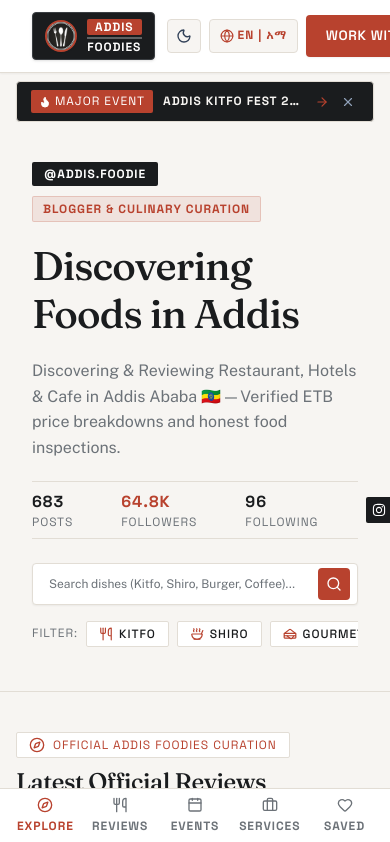
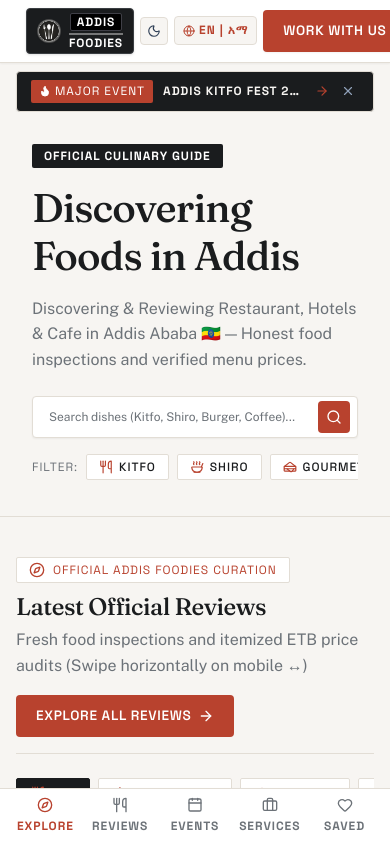
Before and after one commit to Moss-kk/Addis_Foodie, a Next.js app: page / in a window 390 px wide. Shown: the top 842 px of the page. Built offline with nearby package versions, Linux system fonts and the light colour scheme.

Commit message:
fix: restore black-and-white header logo, remove hero stats block, update reviews page feed hierarchy, fix mobile header responsiveness

```diff
--- a/src/components/Footer.tsx
+++ b/src/components/Footer.tsx
@@ -37,7 +37,7 @@
           {/* Column 1: Brand & Social Hub */}
           <div className="lg:col-span-2 flex flex-col gap-4">
             <div className="brightness-125">
-              <AddisFoodieLogo diluted={false} />
+              <AddisFoodieLogo size="md" />
             </div>
 
             <p className="text-xs sm:text-sm font-body leading-relaxed max-w-md text-[#9DA3A8]">
--- a/src/components/Header.tsx
+++ b/src/components/Header.tsx
@@ -2,9 +2,8 @@
 
 import React, { useState } from 'react';
 import Link from 'next/link';
-import Image from 'next/image';
 import { usePathname } from 'next/navigation';
-import { Menu, X, Globe, Sun, Moon, Handshake } from 'lucide-react';
+import { Menu, X, Globe, Sun, Moon } from 'lucide-react';
 import { useLanguage } from '../context/LanguageContext';
 import { useTheme } from '../context/ThemeContext';
 import AddisFoodieLogo from './ui/AddisFoodieLogo';
@@ -16,11 +15,11 @@
   const [menuOpen, setMenuOpen] = useState(false);
 
   return (
-    <header className="sticky top-0 z-40 bg-[var(--bg-surface)]/95 backdrop-blur-md border-b border-[var(--border-subtle)] px-4 md:px-8 py-3 transition-all max-w-full overflow-x-hidden shadow-xs">
-      <div className="site-container mx-auto flex items-center justify-between gap-3">
+    <header className="sticky top-0 z-40 bg-[var(--bg-surface)]/95 backdrop-blur-md border-b border-[var(--border-subtle)] px-2.5 sm:px-6 py-2 sm:py-3 transition-all max-w-full overflow-x-hidden shadow-xs">
+      <div className="site-container mx-auto flex items-center justify-between gap-1.5 sm:gap-4">
 
         {/* Brand Logo */}
-        <div className="flex items-center gap-2">
+        <div className="flex items-center shrink-0">
           <AddisFoodieLogo size="md" />
         </div>
 
@@ -47,25 +46,25 @@
         </nav>
 
         {/* Right Action Controls */}
-        <div className="flex items-center gap-2 sm:gap-3 shrink-0">
+        <div className="flex items-center gap-1.5 sm:gap-3 shrink-0">
 
           {/* Theme Switcher */}
           <button
             type="button"
             onClick={toggleTheme}
-            className="p-2 rounded-md border border-[var(--border-subtle)] bg-[var(--bg-app)] text-[var(--text-primary)] hover:border-[#B8422E] transition cursor-pointer"
+            className="p-1.5 sm:p-2 rounded-md border border-[var(--border-subtle)] bg-[var(--bg-app)] text-[var(--text-primary)] hover:border-[#B8422E] transition cursor-pointer"
             title={isDark ? 'Day Mode' : 'Night Mode'}
           >
-            {isDark ? <Sun className="w-4 h-4 text-amber-400" /> : <Moon className="w-4 h-4 text-slate-700" />}
+            {isDark ? <Sun className="w-3.5 h-3.5 sm:w-4 sm:h-4 text-amber-400" /> : <Moon className="w-3.5 h-3.5 sm:w-4 sm:h-4 text-slate-700" />}
           </button>
 
           {/* Language Switcher */}
           <button
             type="button"
             onClick={toggleLang}
-            className="px-2.5 py-1.5 rounded-md border border-[var(--border-subtle)] bg-[var(--bg-app)] text-[11px] font-label font-bold text-[#B8422E] hover:border-[#B8422E] transition cursor-pointer flex items-center gap-1"
+            className="px-2 py-1 sm:px-2.5 sm:py-1.5 rounded-md border border-[var(--border-subtle)] bg-[var(--bg-app)] text-[10px] sm:text-[11px] font-label font-bold text-[#B8422E] hover:border-[#B8422E] transition cursor-pointer flex items-center gap-1"
           >
-            <Globe className="w-3.5 h-3.5 text-[#B8422E]" />
+            <Globe className="w-3 h-3 sm:w-3.5 sm:h-3.5 text-[#B8422E]" />
             <span>{lang === 'EN' ? 'EN | አማ' : 'አማ | EN'}</span>
           </button>
 
@@ -81,7 +80,7 @@
           <button
             type="button"
             onClick={() => setMenuOpen(!menuOpen)}
-            className="md:hidden p-2 text-[var(--text-primary)] hover:text-[#B8422E] focus:outline-none cursor-pointer"
+            className="md:hidden p-1.5 text-[var(--text-primary)] hover:text-[#B8422E] focus:outline-none cursor-pointer"
             aria-label="Toggle Menu"
           >
             {menuOpen ? <X className="w-6 h-6" /> : <Menu className="w-6 h-6" />}
@@ -92,26 +91,26 @@
 
       {/* Mobile Slide-down Menu Drawer */}
       {menuOpen && (
-        <div className="md:hidden mt-3 pt-3 border-t border-[var(--border-subtle)] flex flex-col gap-2 pb-2 animate-fadeIn bg-[var(--bg-surface)] px-2 rounded-b-lg shadow-md">
-          <Link href="/" onClick={() => setMenuOpen(false)} className="px-3 py-2 text-[var(--text-primary)] hover:text-[#B8422E] font-label text-xs uppercase tracking-wider rounded-md hover:bg-[var(--bg-app)]">
+        <div className="md:hidden mt-2 pt-3 border-t border-[var(--border-subtle)] flex flex-col gap-2 pb-2 animate-fadeIn bg-[var(--bg-surface)] px-2 rounded-b-lg shadow-md">
+          <Link href="/" onClick={() => setMenuOpen(false)} className="px-3 py-2.5 text-[var(--text-primary)] hover:text-[#B8422E] font-label text-xs uppercase tracking-wider rounded-md hover:bg-[var(--bg-app)]">
             {t('explore')}
           </Link>
-          <Link href="/reviews" onClick={() => setMenuOpen(false)} className="px-3 py-2 text-[var(--text-primary)] hover:text-[#B8422E] font-label text-xs uppercase tracking-wider rounded-md hover:bg-[var(--bg-app)]">
+          <Link href="/reviews" onClick={() => setMenuOpen(false)} className="px-3 py-2.5 text-[var(--text-primary)] hover:text-[#B8422E] font-label text-xs uppercase tracking-wider rounded-md hover:bg-[var(--bg-app)]">
             {t('reviews')}
           </Link>
-          <Link href="/events" onClick={() => setMenuOpen(false)} className="px-3 py-2 text-[var(--text-primary)] hover:text-[#B8422E] font-label text-xs uppercase tracking-wider rounded-md hover:bg-[var(--bg-app)]">
+          <Link href="/events" onClick={() => setMenuOpen(false)} className="px-3 py-2.5 text-[var(--text-primary)] hover:text-[#B8422E] font-label text-xs uppercase tracking-wider rounded-md hover:bg-[var(--bg-app)]">
             {t('events')}
           </Link>
-          <Link href="/services" onClick={() => setMenuOpen(false)} className="px-3 py-2 text-[var(--text-primary)] hover:text-[#B8422E] font-label text-xs uppercase tracking-wider rounded-md hover:bg-[var(--bg-app)]">
+          <Link href="/services" onClick={() => setMenuOpen(false)} className="px-3 py-2.5 text-[var(--text-primary)] hover:text-[#B8422E] font-label text-xs uppercase tracking-wider rounded-md hover:bg-[var(--bg-app)]">
             {t('services')}
           </Link>
-          <Link href="/saved" onClick={() => setMenuOpen(false)} className="px-3 py-2 text-[var(--text-primary)] hover:text-[#B8422E] font-label text-xs uppercase tracking-wider rounded-md hover:bg-[var(--bg-app)]">
+          <Link href="/saved" onClick={() => setMenuOpen(false)} className="px-3 py-2.5 text-[var(--text-primary)] hover:text-[#B8422E] font-label text-xs uppercase tracking-wider rounded-md hover:bg-[var(--bg-app)]">
             {lang === 'AM' ? 'ተወዳጆች' : 'Saved Foods'}
           </Link>
-          <Link href="/about" onClick={() => setMenuOpen(false)} className="px-3 py-2 text-[var(--text-primary)] hover:text-[#B8422E] font-label text-xs uppercase tracking-wider rounded-md hover:bg-[var(--bg-app)]">
+          <Link href="/about" onClick={() => setMenuOpen(false)} className="px-3 py-2.5 text-[var(--text-primary)] hover:text-[#B8422E] font-label text-xs uppercase tracking-wider rounded-md hover:bg-[var(--bg-app)]">
             {t('about')}
           </Link>
-          <Link href="/collaborate" onClick={() => setMenuOpen(false)} className="mt-2 text-center button-primary py-2.5 rounded-md text-white font-label text-xs uppercase tracking-wider shadow-xs">
+          <Link href="/collaborate" onClick={() => setMenuOpen(false)} className="mt-2 text-center button-primary py-3 rounded-md text-white font-label text-xs uppercase tracking-wider shadow-xs">
             {t('workWithUs')}
           </Link>
         </div>
--- a/src/components/home/HeroSection.tsx
+++ b/src/components/home/HeroSection.tsx
@@ -2,9 +2,7 @@
 
 import React from 'react';
 import Image from 'next/image';
-import Link from 'next/link';
-import { Search, Utensils, Soup, Sandwich, Coffee, MapPin, Compass, ArrowRight } from 'lucide-react';
-import { FaInstagram, FaTelegramPlane, FaTiktok } from 'react-icons/fa';
+import { Search, Utensils, Soup, Sandwich, Coffee, MapPin, ArrowRight } from 'lucide-react';
 import { useLanguage } from '../../context/LanguageContext';
 
 interface HeroSectionProps {
@@ -36,7 +34,7 @@
 
   return (
     <section
-      className="relative overflow-hidden py-10 md:py-16 px-4 md:px-8 border-b"
+      className="relative overflow-hidden py-8 sm:py-12 md:py-16 px-4 md:px-8 border-b"
       style={{
         backgroundColor: 'var(--bg-app)',
         borderColor: 'var(--border-subtle)',
@@ -45,16 +43,11 @@
       <div className="site-container mx-auto grid grid-cols-1 lg:grid-cols-12 gap-8 items-center">
 
         {/* Left Side Content - Broadsheet Architectural Layout */}
-        <div className="lg:col-span-7 flex flex-col items-start text-left gap-5">
+        <div className="lg:col-span-7 flex flex-col items-start text-left gap-4 sm:gap-5">
 
-          {/* Authentic Social Handle & Category Badge */}
-          <div className="flex flex-wrap items-center gap-2.5">
-            <span className="px-3 py-1 rounded-sm bg-[#1A1C1E] text-white font-label text-xs uppercase tracking-wider font-bold">
-              @addis.foodie
-            </span>
-            <span className="px-2.5 py-1 rounded-sm bg-[#B8422E]/10 text-[#B8422E] border border-[#B8422E]/20 font-label text-xs uppercase font-bold">
-              Blogger &amp; Culinary Curation
-            </span>
+          {/* Tagline Badge */}
+          <div className="inline-flex items-center gap-2 px-3 py-1 rounded-sm bg-[#1A1C1E] text-white font-label text-xs uppercase tracking-wider font-bold">
+            <span>Official Culinary Guide</span>
           </div>
 
           {/* Fraunces Display Headline */}
@@ -62,60 +55,15 @@
             {lang === 'AM' ? 'አዲስ አበባ ውስጥ ቀዳሚው የምግብ ቤት መሪ' : 'Discovering Foods in Addis'}
           </h1>
 
-          {/* Authentic Instagram Bio Copy */}
+          {/* Authentic Bio Copy */}
           <p className="text-sm sm:text-base md:text-lg font-body text-[var(--text-secondary)] leading-relaxed max-w-xl">
             {lang === 'AM'
               ? 'በአዲስ ፉዲዎች የተመረጡ የምግብ ቤት፣ የሆቴሎች እና የካፌዎች ታማኝ ግምገማዎች እና የብር ዋጋ ዝርዝሮች።'
-              : 'Discovering & Reviewing Restaurant, Hotels & Cafe in Addis Ababa 🇪🇹 — Verified ETB price breakdowns and honest food inspections.'}
+              : 'Discovering & Reviewing Restaurant, Hotels & Cafe in Addis Ababa 🇪🇹 — Honest food inspections and verified menu prices.'}
           </p>
 
-          {/* Social Audience Proof Bar */}
-          <div className="flex items-center gap-6 py-2 border-y border-[var(--border-subtle)] w-full max-w-lg text-xs font-label">
-            <div>
-              <span className="font-bold text-[var(--text-primary)] text-base block">683</span>
-              <span className="text-[var(--text-secondary)] uppercase">Posts</span>
-            </div>
-            <div className="h-6 w-px bg-[var(--border-subtle)]" />
-            <div>
-              <span className="font-bold text-[#B8422E] text-base block">64.8K</span>
-              <span className="text-[var(--text-secondary)] uppercase">Followers</span>
-            </div>
-            <div className="h-6 w-px bg-[var(--border-subtle)]" />
-            <div>
-              <span className="font-bold text-[var(--text-primary)] text-base block">96</span>
-              <span className="text-[var(--text-secondary)] uppercase">Following</span>
-            </div>
-            <div className="h-6 w-px bg-[var(--border-subtle)]" />
-            <div className="flex items-center gap-2 ml-auto">
-              <a
-                href="https://www.instagram.com/p/CK8TFBSngx8/?igshid=1pjzbuzr55jv8"
-                target="_blank" rel="noopener noreferrer"
-                className="p-1.5 rounded-sm bg-[#1A1C1E] text-white hover:bg-[#B8422E] transition-colors"
-                title="Instagram"
-              >
-                <FaInstagram size={14} />
-              </a>
-              <a
-                href="https://t.me/addisfoodies"
-                target="_blank" rel="noopener noreferrer"
-                className="p-1.5 rounded-sm bg-[#1A1C1E] text-white hover:bg-[#B8422E] transition-colors"
-                title="Telegram"
-              >
-                <FaTelegramPlane size={14} />
-              </a>
-              <a
-                href="https://www.tiktok.com/@addis.foodie?_r=1&_t=ZS-98Smpg1WuZg"
-                target="_blank" rel="noopener noreferrer"
-                className="p-1.5 rounded-sm bg-[#1A1C1E] text-white hover:bg-[#B8422E] transition-colors"
-                title="TikTok @addis.foodie"
-              >
-                <FaTiktok size={14} />
-              </a>
-            </div>
-          </div>
-
           {/* Clean Search Input Form */}
-          <div className="w-full max-w-xl pt-1">
+          <div className="w-full max-w-xl pt-2">
             <form onSubmit={handleSearchSubmit} className="relative flex items-center">
               <input
                 type="text"
@@ -155,7 +103,7 @@
 
         </div>
 
-        {/* Right Side Visual Framing Card */}
+        {/* Right Side Visual Framing Card (Using real imported photos) */}
         <div className="lg:col-span-5 hidden lg:flex flex-col gap-4">
           <div className="heritage-card p-4 relative overflow-hidden bg-[#1A1C1E] text-white border border-[#3A3E42] rounded-lg shadow-sm">
 
@@ -168,7 +116,7 @@
                 className="object-cover"
               />
               <div className="absolute top-3 left-3 bg-[#1A1C1E] px-2.5 py-1 rounded-xs text-[10px] font-label font-bold text-white uppercase tracking-wider border border-white/20">
-                Official Post Stamp
+                Addis Foodie™ Review
               </div>
               <div className="absolute bottom-3 right-3 bg-[#B8422E] text-white px-2.5 py-1 rounded-xs text-[10px] font-label font-bold uppercase">
                 580 Br
@@ -177,7 +125,7 @@
 
             <div className="flex flex-col gap-1.5">
               <div className="flex items-center justify-between text-xs font-label text-slate-300">
-                <span className="text-[#B8422E] font-bold">@addis.foodie</span>
+                <span className="text-[#B8422E] font-bold">Titich Gourmet</span>
                 <span>Bole Atlas</span>
               </div>
               <h3 className="font-display text-lg text-white font-medium">
@@ -190,7 +138,7 @@
                 onClick={onExploreClick}
                 className="mt-2 button-primary py-2 text-xs uppercase tracking-wider rounded-md text-white flex items-center justify-center gap-2"
               >
-                <span>Read Full Inspection</span>
+                <span>Read Inspection</span>
                 <ArrowRight className="w-3.5 h-3.5" />
               </button>
             </div>
--- a/src/components/ui/AddisFoodieLogo.tsx
+++ b/src/components/ui/AddisFoodieLogo.tsx
@@ -6,16 +6,14 @@
 
 interface AddisFoodieLogoProps {
   size?: 'sm' | 'md' | 'lg';
-  diluted?: boolean;
 }
 
 export default function AddisFoodieLogo({ size = 'md' }: AddisFoodieLogoProps) {
-  // Heritage design system logo container - prominent high-contrast framing
   return (
     <Link href="/" className="group focus-ring rounded-md flex-shrink-0 inline-block">
-      <div className="bg-[#1A1C1E] border border-[#3A3E42] rounded-md px-3 py-1.5 shadow-sm transition-all duration-300 flex items-center gap-2.5 group-hover:border-[#B8422E]">
-        {/* Preserved Authentic Circle Logo Icon */}
-        <div className="relative w-8 h-8 rounded-full overflow-hidden border-2 border-[#B8422E] flex-shrink-0 bg-[#1A1C1E] shadow-xs">
+      <div className="bg-[#1A1C1E] border border-[#3A3E42] rounded-md px-2.5 sm:px-3 py-1 sm:py-1.5 shadow-sm transition-all duration-300 flex items-center gap-2 sm:gap-2.5 group-hover:border-white/40">
+        {/* Circle Logo Icon */}
+        <div className="relative w-6 h-6 sm:w-8 sm:h-8 rounded-full overflow-hidden border border-white/30 flex-shrink-0 bg-black shadow-xs">
           <Image
             src="/images/logo.png"
             alt="Addis Foodies Logo"
@@ -24,20 +22,20 @@
           />
         </div>
 
-        {/* Signature Heritage Brand Mark */}
+        {/* Signature Black and White Brand Mark (No Orange) */}
         <div className="flex flex-col items-center justify-center tracking-tight">
-          <div className="bg-[#B8422E] text-white px-2 py-0.5 rounded-xs text-[10px] sm:text-[11px] font-label font-bold uppercase tracking-wider leading-none shadow-2xs">
+          <div className="bg-black text-white px-1.5 sm:px-2 py-0.5 rounded-xs text-[9px] sm:text-[11px] font-label font-bold uppercase tracking-wider border border-zinc-700 leading-none">
             ADDIS
           </div>
-          <div className="w-full h-[2px] bg-white/30 my-0.5" />
-          <div className="text-white text-[9px] sm:text-[10px] font-label font-bold uppercase tracking-widest leading-none">
+          <div className="w-full h-[1.5px] bg-white/40 my-0.5" />
+          <div className="text-white text-[8px] sm:text-[10px] font-label font-bold uppercase tracking-widest leading-none">
             FOODIES
           </div>
         </div>
 
-        {/* Heritage Broad Tagline Sub-text */}
-        <div className="hidden sm:flex flex-col -space-y-0.5 border-l border-white/20 pl-2 text-left">
-          <span className="text-[9px] font-label font-bold text-[#B8422E] tracking-wider uppercase">
+        {/* Tagline Sub-text (Desktop only) */}
+        <div className="hidden md:flex flex-col -space-y-0.5 border-l border-white/20 pl-2 text-left">
+          <span className="text-[9px] font-label font-bold text-white tracking-wider uppercase">
             Official Curation
           </span>
           <span className="text-[8px] font-label text-slate-300 tracking-wider uppercase">
--- a/src/data/mockPosts.ts
+++ b/src/data/mockPosts.ts
@@ -62,7 +62,6 @@
     images: [
       '/telegram-imports/kito fest.jpg',
       '/telegram-imports/food.jpg',
-      '/images/ethiopian_kitfo_hero.png',
       '/telegram-imports/Yado kitfo.jpg',
     ],
     caption: 'Kitfo Fest #7 at Monarch Hotel! Live butcher station, sizzling clay pot Kitfo with Ayeb & Gomen, traditional horn ceremony, and acoustic live band. Tsom Mefcha celebration at its peak! #Monarch #KitfoFest7 #Bole #AddisFoodies',
@@ -165,6 +164,7 @@
     image: '/telegram-imports/SHRIMP sky light.jpg',
     images: [
       '/telegram-imports/SHRIMP sky light.jpg',
+      '/telegram-imports/food.jpg',
     ],
     caption: 'Pan-seared Norwegian Salmon with Herb Risotto at Le Jardin Suspendu Kazanchis. Crisp skin, buttery interior, served over creamy saffron parmesan risotto and microgreens. High-end garden outdoor dining! #Kazanchis #LeJardinSuspendu #FineDining #AddisFoodies',
     price: 1600,
@@ -212,9 +212,9 @@
     restaurantName: 'O My Grill',
     location: 'Bole, Olympia Area',
     neighborhood: 'Bole',
-    image: '/images/ethiopian_feast_hero.png',
+    image: '/telegram-imports/food.jpg',
     images: [
-      '/images/ethiopian_feast_hero.png',
+      '/telegram-imports/food.jpg',
       '/telegram-imports/IFTAR PACKAGE.jpg',
     ],
     caption: 'Giant Arabic Mandi Rice & Grilled Meat Platter at O My Grill Bole! Fragrant basmati rice topped with tender slow-roasted lamb shoulder, grilled chicken quarters, samosas, and garlic yogurt dip. Serves 4-5 people comfortably! #Bole #OMyGrill #Mandi #AddisFoodies',
```
Also changed, not shown: src/app/reviews/page.tsx (+56 -73 lines).
